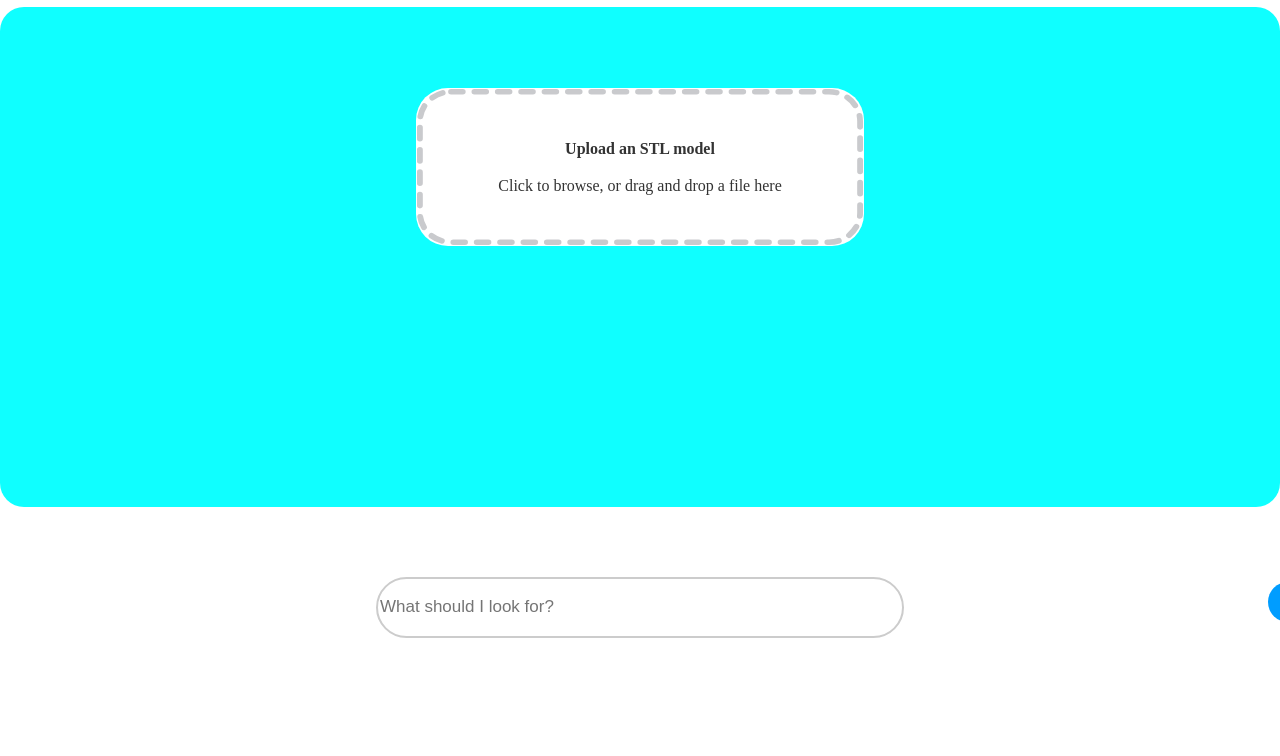
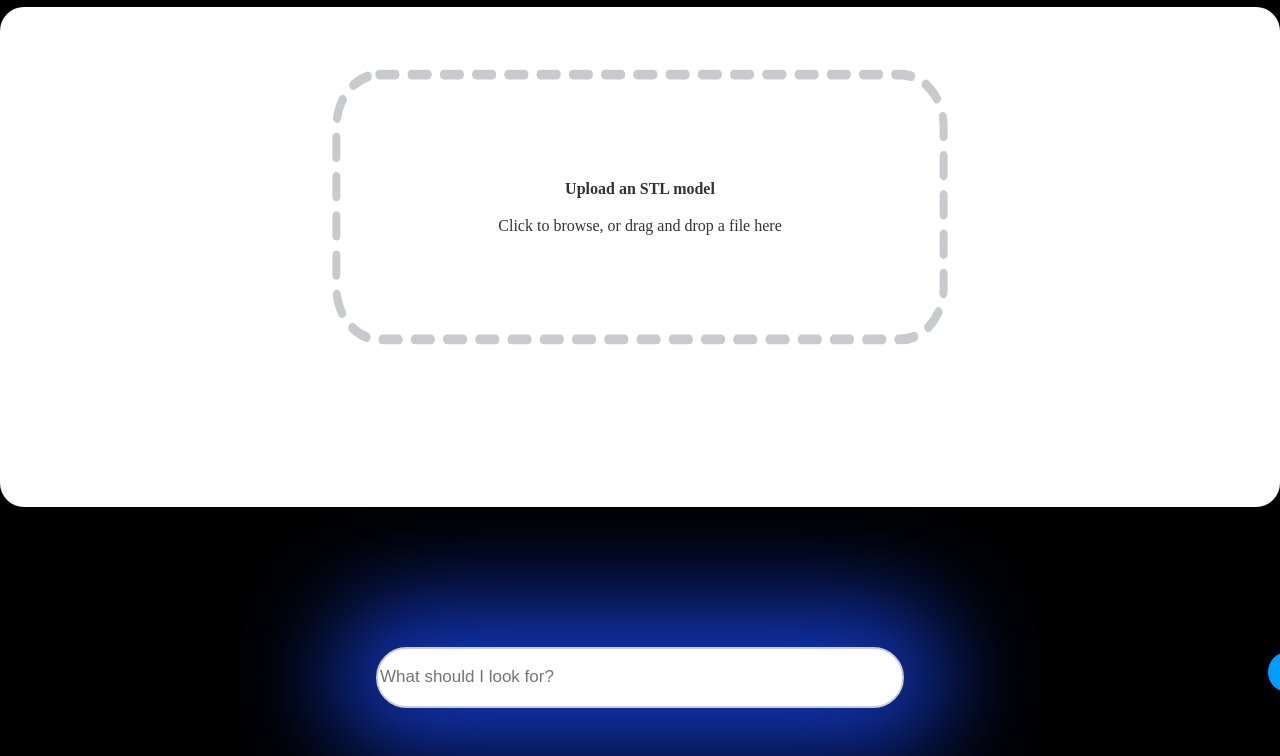
Before and after one commit to APKashn/CadAIScripts, a plain HTML site: page index.html in a window 1280 px wide. Shown: the part 73-829 px from the top of the page. Before the commit the page ends 800 px from the top, so only its background shows below. Drawn offline with nearby package versions, Linux system fonts and the light colour scheme.

Commit message:
Color changes and style

```diff
--- a/main.js
+++ b/main.js
@@ -17,7 +17,7 @@ input.addEventListener("change", () => {
 });
 
 const scene = new THREE.Scene();
-scene.background = new THREE.Color(0xfffff);
+scene.background = new THREE.Color(0xffffff);
 
 const camera = new THREE.PerspectiveCamera(
   50,
@@ -61,7 +61,7 @@ input.addEventListener("change", (event) => {
     geometry.computeVertexNormals();
 
     const material = new THREE.MeshStandardMaterial({
-      color: 0x4ea5ff,
+      color: 0x808080,
       metalness: 0.15,
       roughness: 0.55
     });
--- a/style.css
+++ b/style.css
@@ -1,5 +1,5 @@
 body {
-    background-color: #ffffff;
+    background-color: #000000;
   }
 
 [hidden] {
@@ -10,10 +10,12 @@ body {
       width: 520px;
       height: 55px;
       font-size:17px;
-      margin-top: 570px;
+      margin-top: 640px;
       font-family: sans-serif;
 
       border: 2px solid #ccc;
+      box-shadow: 0px 0px 100px 45px rgba(23, 69, 236, 0.8);
+
       border-radius: 32px;          /* rounded corners */
 
 
@@ -23,7 +25,6 @@ body {
 
       border-color: #0031f3;       /*glow*/
       background-color: #ffffff;
-      box-shadow: 0 0 300px rgba(102, 136, 215, 0.2);
 
       outline: none;
     }
@@ -48,12 +49,12 @@ body {
 
     .upload-box {
       position: fixed;
-      top: 30%;
+      top: 35%;
       left: 50%;
       transform: translate(-50%, -50%);
 
-      width: 400px;
-      height: 110px;
+      width: 570px;
+      height: 230px;
       padding: 24px;
       box-sizing: content-box;
 
```
